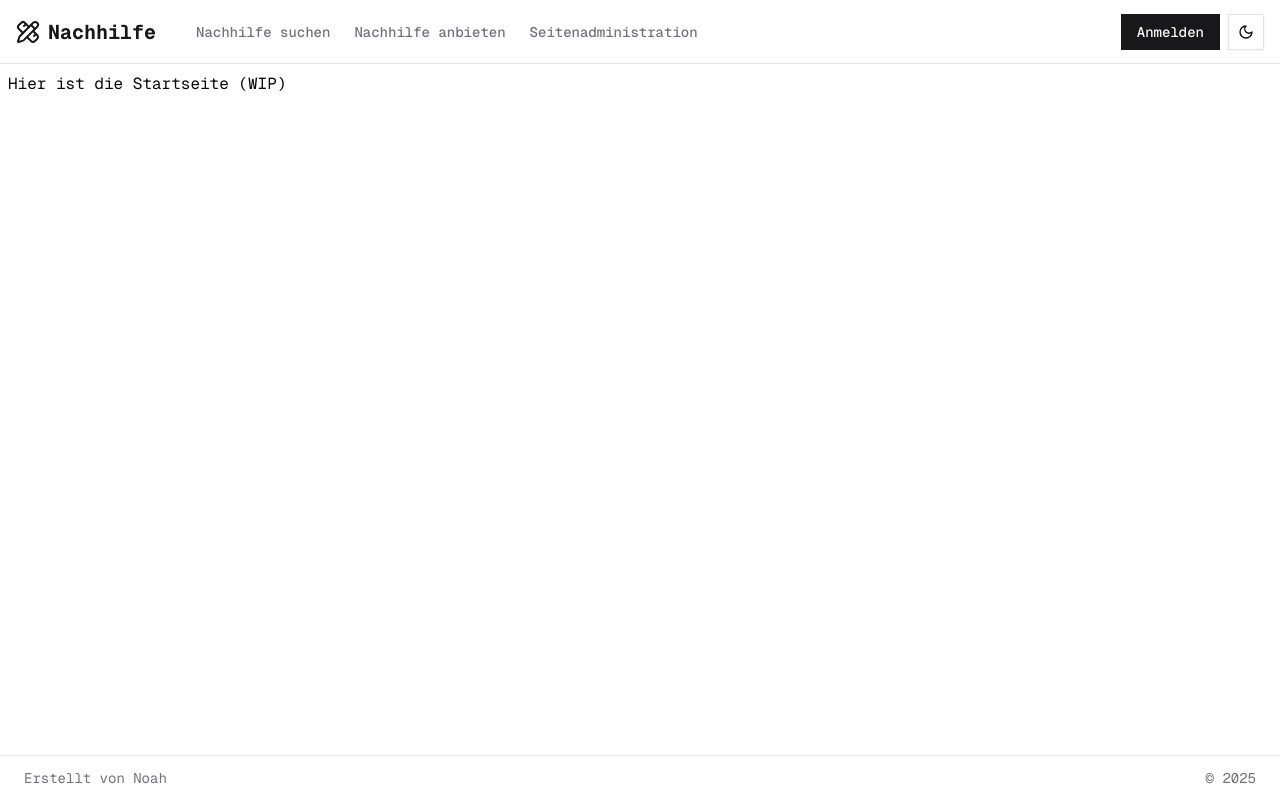
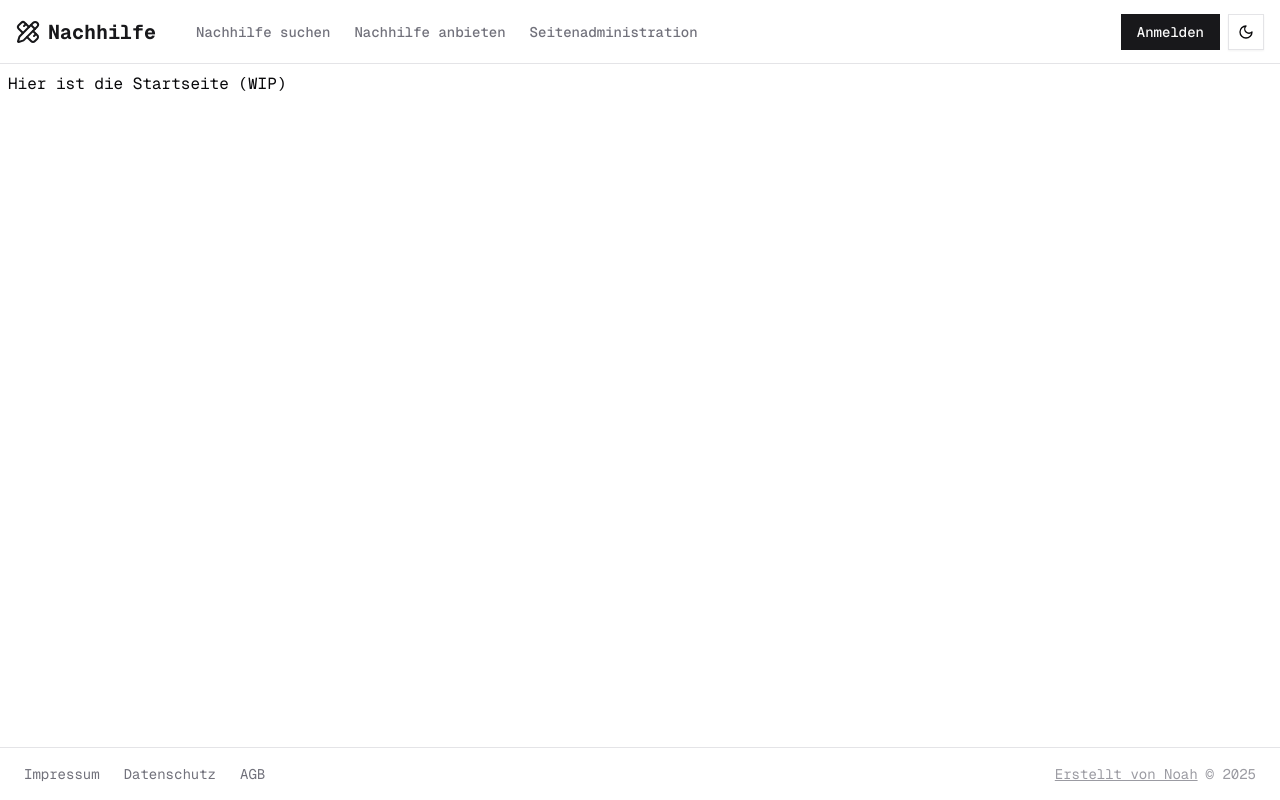
Before and after one commit to ZYR0Z/nachhilfe.bgperchtoldsdorf.at, a Next.js app: page / in a window 1280 px wide. Built offline with nearby package versions, Linux system fonts and the light colour scheme; no server answers.

Commit message:
feat: small ui changes

```diff
--- a/components/footer/footer.tsx
+++ b/components/footer/footer.tsx
@@ -2,12 +2,25 @@ import Link from "next/link";
 
 export default function Footer() {
   return (
-    <footer className="text-muted-foreground text-sm width-full flex items-center justify-between py-3 px-6 border-t">
-      <Link href="/" className="flex items-center gap-2">
-        Erstellt von Noah
-      </Link>
-      {/* NOTE: we dont want to change it automatically but rather only once the content updates?*/}
-      <p>&copy; 2025</p>
+    <footer className="text-muted-foreground text-sm width-full flex items-center justify-between py-4 px-6 border-t">
+      <div className="flex items-center gap-6 *:hover:underline">
+        <Link href="/impressum" className="flex items-center gap-2">
+          Impressum
+        </Link>
+        <Link href="/datenschutz" className="flex items-center gap-2">
+          Datenschutz
+        </Link>
+        <Link href="/agb" className="flex items-center gap-2">
+          AGB
+        </Link>
+      </div>
+      <div className="flex items-center gap-2 opacity-70">
+        <Link href="/" className="flex items-center gap-2 underline">
+          Erstellt von Noah
+        </Link>
+        {/* NOTE: we dont want to change it automatically but rather only once the content updates?*/}
+        <p>&copy; 2025</p>
+      </div>
     </footer>
   );
 }
--- a/components/navbar/navbar.tsx
+++ b/components/navbar/navbar.tsx
@@ -52,8 +52,8 @@ export function Navbar({ user }: { user: User | undefined }) {
                 href="/admin"
                 className={cn(
                   "text-sm font-medium transition-colors hover:text-destructive",
-                  pathname === "/seitenadministration"
-                    ? "text-foreground underline "
+                  pathname === "/admin"
+                    ? "text-destructive underline "
                     : "text-muted-foreground",
                 )}
               >
```
